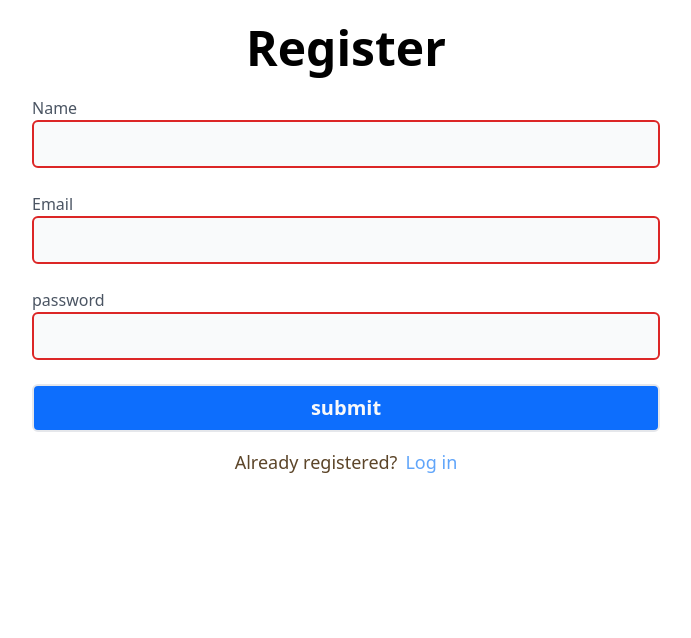
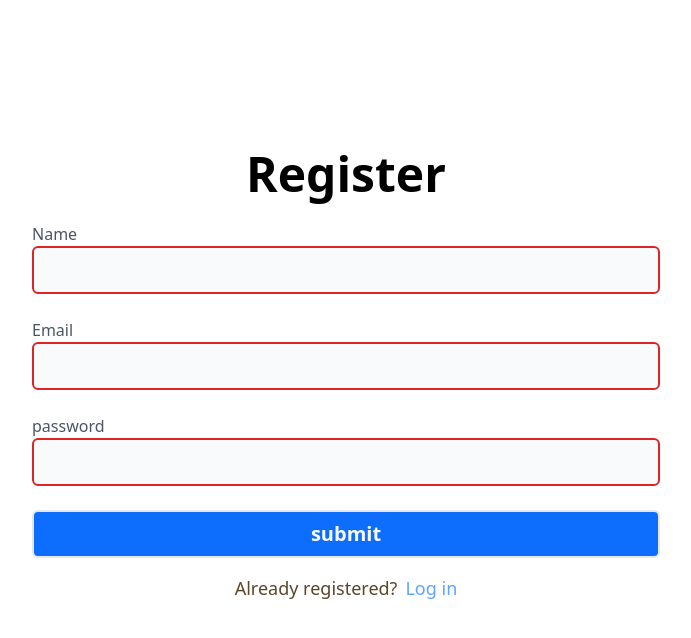
Before and after one commit to ali-mohammadi5272/sjs-task, a React (Vite) app: page /auth/register in a window 1280 px wide. Shown: the top 638 px of the page, without its empty margins (294-985 px from the left). Built offline with nearby package versions, Linux system fonts and the light colour scheme.

Commit message:
style: form styles

```diff
--- a/src/pages/Register/index.tsx
+++ b/src/pages/Register/index.tsx
@@ -8,8 +8,10 @@
   return (
     <main>
       <Container>
-        <h1 className="text-center text-5xl font-bold py-6">Register</h1>
-        <RegisterForm />
+        <div className="h-screen flex justify-center items-center flex-col">
+          <h1 className="text-center text-5xl font-bold py-6">Register</h1>
+          <RegisterForm />
+        </div>
       </Container>
     </main>
   );
```
